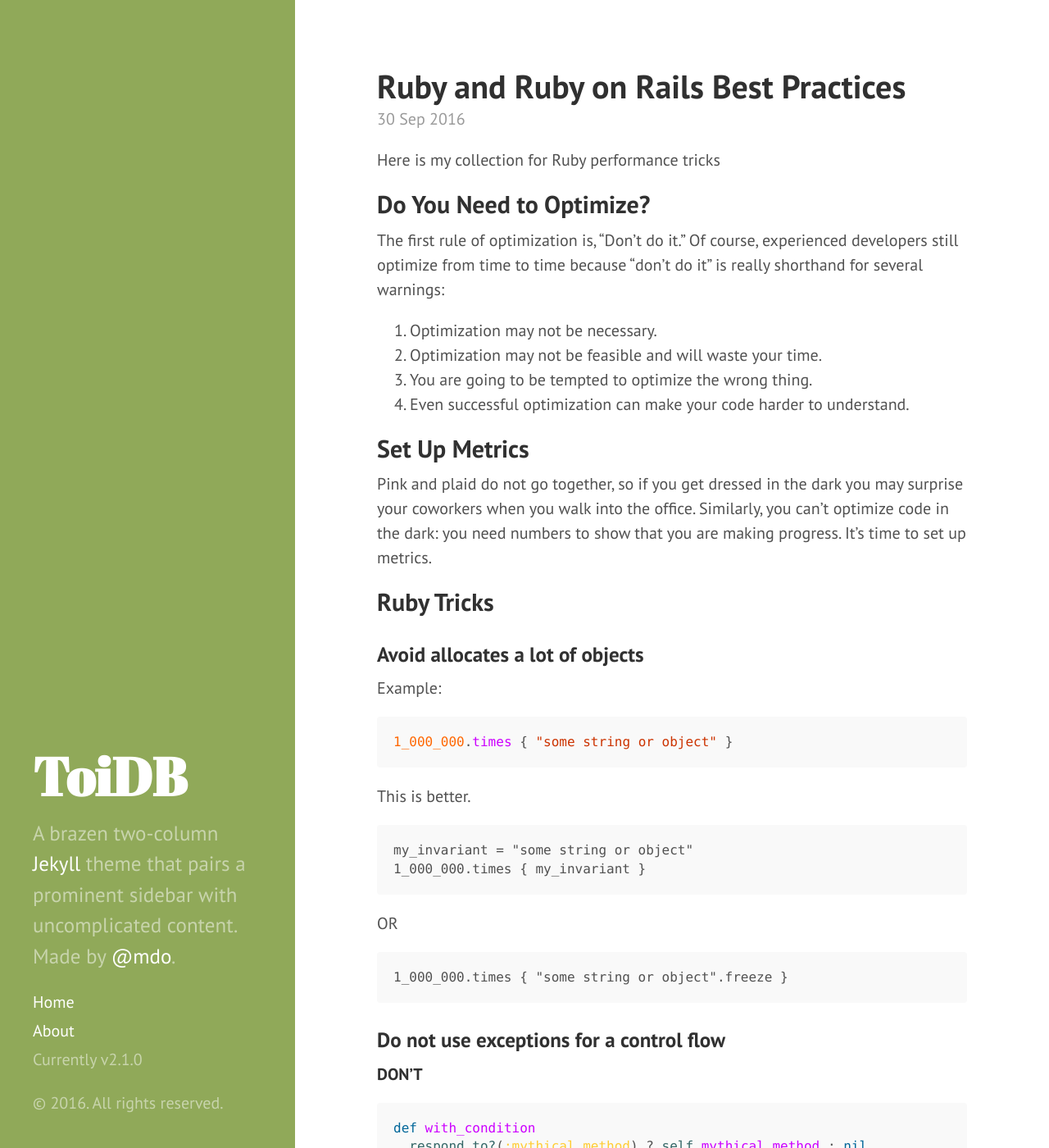
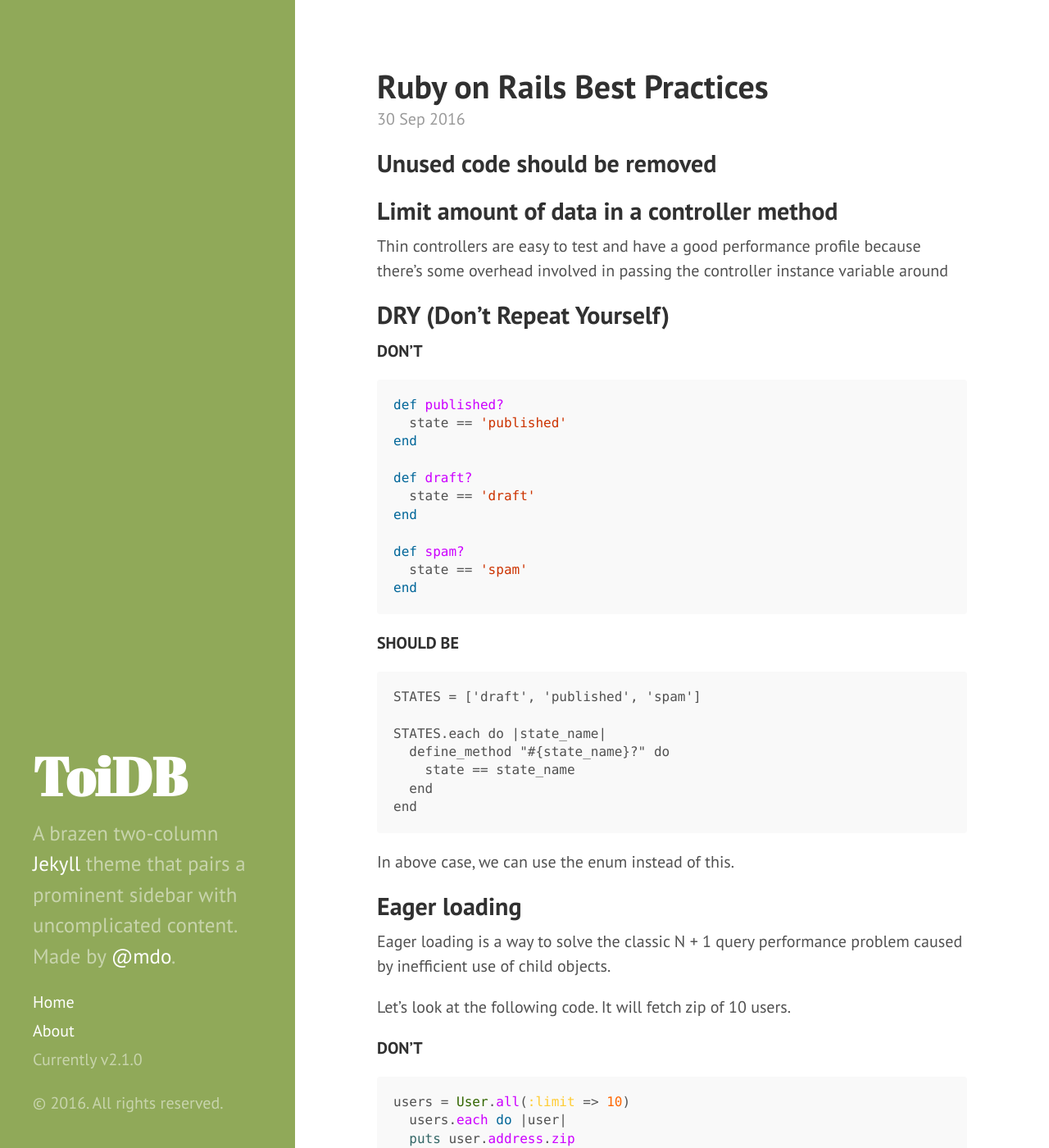
Before and after one commit to toidang92/toidang92.github.io, a Jekyll site: the page built from _posts/2016-09-30-ruby-on-rails-best-practices.md, in a window 1280 px wide and 1400 px high. Shown: the whole window at 82% size. Built offline with Jekyll 4.4.1, drawn with Linux system fonts in a browser that asks for light colours; some of the changed text lies outside the part shown.

Commit message:
Update content

````diff
--- a/_posts/2016-09-30-ruby-on-rails-best-practices.md
+++ b/_posts/2016-09-30-ruby-on-rails-best-practices.md
@@ -1,191 +1,15 @@
 ---
 layout: post
-title: Ruby and Ruby on Rails Best Practices
+title: Ruby on Rails Best Practices
 ---
 
-Here is my collection for Ruby performance tricks
+## Unused code should be removed
 
-## Do You Need to Optimize?
-
-The first rule of optimization is, “Don’t do it.” Of course, experienced developers still optimize from time to time because “don’t do it” is really shorthand for several warnings:
-
-1. Optimization may not be necessary.
-2. Optimization may not be feasible and will waste your time.
-3. You are going to be tempted to optimize the wrong thing.
-4. Even successful optimization can make your code harder to understand.
-
-## Set Up Metrics
-
-Pink and plaid do not go together, so if you get dressed in the dark you may surprise your coworkers when you walk into the office. Similarly, you can’t optimize code in the dark: you need numbers to show that you are making progress. It’s time to set up metrics.
-
-## Ruby Tricks
-
-### Avoid allocates a lot of objects
-
-Example:
-
-```ruby
-1_000_000.times { "some string or object" }
-```
-
-This is better.
-
-```
-my_invariant = "some string or object"
-1_000_000.times { my_invariant }
-```
-
-OR
-
-```
-1_000_000.times { "some string or object".freeze }
-```
-
-### Do not use exceptions for a control flow
-
-**DON'T**
-
-```ruby
-def with_condition
-  respond_to?(:mythical_method) ? self.mythical_method : nil
-end
-```
-
-**SHOULD BE**
-
-```ruby
-def with_condition
-  respond_to?(:mythical_method) ? self.mythical_method : nil
-end
-```
-
-### Be careful with calculation within iterators
-
-**DON'T**
-
-```ruby
-def func(array)
-  array.inject({}) { |h, e| h.merge(e => e) }
-end
-```
-
-**SHOULD BE**
-
-```ruby
-def func(array)
-  array.inject({}) { |h, e| h[e] = e; h }
-end
-```
-
-### Avoid object creation if possible
-
-#### String concatenation
-
-Avoid using `+=` to concatenate strings in favor of `<<` method
-
-```ruby
-str1 = "first"
-str2 = "second"
-str1.object_id       # => 16241320
-```
-
-**DON'T**
-
-```ruby
-str1 += str2    # str1 = str1 + str2
-str1.object_id  # => 16241240, id is changed
-```
-
-**SHOULD BE**
-
-```ruby
-str1 << str2
-str1.object_id  # => 16241240, id is the same
-```
-
-When you use `+=` ruby creates a temporal object which is result of `str1 + str2`. Then it overrides `str1` variable with reference to the new built object. On the other hand `<<` modifies existing one.
-
-As a result of using += you have the next disadvantages:
-
-* More calculation to join strings.
-* Redundant string object in memory (previous value of str1), which approximates time when GC will trigger.
-
-#### Use bang! methods
-
-In many cases, bang methods do the same as there non-bang analogs but without duplication an object.
-
-```
-array = ['a', 'b', 'c']
-array.map(&:upcase)
-array.map!(&:upcase)
-```
-
-***Some methods are essentially an alias for bang methods***
-
-1. select vs. keep_if
-
-```ruby
-a = %w{ a b c d e f }
-a.keep_if { |v| v =~ /[aeiou]/ }
-puts a
-=> ["a", "e"]
-```
-
-```ruby
-a = %w{ a b c d e f }
-a.select { |v| v =~ /[aeiou]/ }
-puts a
-=> ["a", "b", "c", "d", "e", "f"]
-```
-
-2. reject vs. delete_if
-
-```ruby
-a = [1,2,3,4,5]
-a.delete_if(&:even?)
-puts a
-=> [1,3,5]
-```
-
-#### Parallel assignment is slower
-
-**DON'T**
-
-```ruby
-a, b = 10, 20
-```
-
-**SHOULD BE**
-
-```ruby
-a = 10
-b = 20
-```
-
-### Use the methods are optimized by ruby
-
-DON'T| SHOULD BE
----|-----
-Enumerable#reverse.each | Enumerable#reverse_each
-Enumerable#select.first | Enumerable#detect
-
-[READ MORE](https://github.com/JuanitoFatas/fast-ruby)
-
-### Eval is evil
-
-**Sources**:
-
-1. http://greyblake.com/blog/2012/09/02/ruby-perfomance-tricks/
-
-## Ruby on Rails Tricks
-
-### Unused code should be removed
-
-### Limit amount of data in a controller method
+## Limit amount of data in a controller method
 
 Thin controllers are easy to test and have a good performance profile because there’s some overhead involved in passing the controller instance variable around
 
-### Dry (don’t repeat yourself)
+## DRY (Don't Repeat Yourself)
 
 **DON'T**
 
@@ -217,7 +41,7 @@ end
 
 In above case, we can use the enum instead of this.
 
-### Eager loading
+## Eager loading
 
 Eager loading is a way to solve the classic N + 1 query performance problem caused by inefficient use of child objects.
 
@@ -242,33 +66,33 @@ users.each do |user|
 end
 ```
 
-### Use index
+## Use Index
 
 Database indexing is one of the simplest ways to improve database performance. The insert operation will become slower but will boost up fetching data which is more frequently used in web application.
 
-### Avoid dynamism
+## Avoid dynamism
 
 Although find\_by and find\_by\_xyz dynamic methods are cool, the are also kind of slow because each one needs to run through method_missing and parse the filename against the list of columns in database table.
 
-### Caching
+## Caching
 
 This is the purest way to speed up a rails application.
 
-### Image spriting
+## Image spriting
 
 In websites, a significant times are consumed for loading large number of images. One way of minimizing is to sprite your images. This will reduce the number of images to be served significantly.
 
-### Use CDN
+## Use CDN
 
 CDN (*content delivery network*) is an interconnected system of computers on the Internet that provides Web content rapidly to numerous users by duplicating the content on multiple servers and directing the content to users based on proximity.
 
 When concurrent users will come to your site, using CDN rather than serving asset (like image, javascript, stylesheets) from your server will boost up performance.
 
-### Minify and gzip stylesheets and javascript
+## Minify and gzip stylesheets and javascript
 
 This is the last point, but an important one. You can reduce size of the stylesheets and javascript significantly by Minifying it and serve as GZip format. It will improve the performance significantly by reducing request/response time.
 
-### Specify which columns you need if possible
+## Specify which columns you need if possible
 
 If you need to get the only email of user
 
@@ -290,14 +114,14 @@ User.limit(100).pluck(:email)
 
 Helpfully, if you just need a few values, you can use ActiveRecord#pluck to avoid instantiating ActiveRecord objects.
 
-### Use background jobs
+## Use Background Jobs
 
 We should use the background jobs for:
 
 * The task need to spend a longer time to complete than the normal request.
 * The task need not return an immediate response to the user.
 
-### Careful with SQL Injection
+## SQL Injection
 
 Example:
 
@@ -315,6 +139,6 @@ Result
 
 [READ MORE](http://rails-sqli.org/)
 
-## Ruby Garbage Collection
+## `serve_static_files` (or `serve_static_assets`) should be disabled (false) on production
 
-I have researched about it, and I will update later. :d
+We really shouldn't rely on serving assets from public/ via your Rails app, it is better to let the web server (e.g. Apache or Nginx) handle serving assets for performance.
````
Also changed, not shown: _posts/2016-09-28-postgresql-best-practices.md (+1 -1 lines), _posts/2016-09-29-ember-bootstrap-modal.md (+30 -18 lines), _posts/2016-09-29-mot-so-sai-lam-cua-dev-p2.md (+0 -1 lines), _posts/2016-09-30-ruby-best-practices.md (added, +161 -0 lines), README.md.
